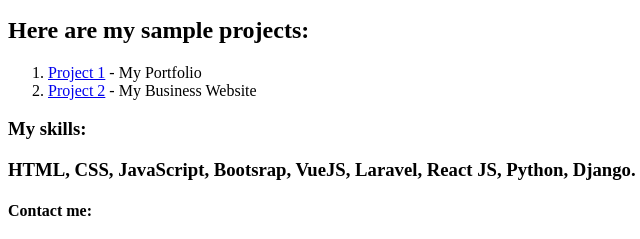
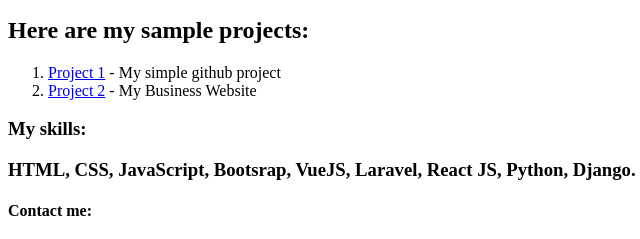
Before and after one commit to paulsddev/githubproject, a plain HTML site: page index.html in a window 1280 px wide. Shown: the part 495-734 px from the top of the page, 0-640 px from the left. Drawn offline with Linux system fonts and the light colour scheme.

Commit message:
Update index.html

```diff
--- a/index.html
+++ b/index.html
@@ -30,7 +30,7 @@ Sharing knowledge and collaborating with others is key to personal and professio
 
 	<h2>Here are my sample projects:</h2>
 		<ol>
-			<li><a href= "#">Project 1</a> - My Portfolio </li>
+			<li><a href= "https://github.com/paulsddev/githubproject/tree/main">Project 1</a> - My simple github project </li>
 			<li><a href= "#">Project 2</a> - My Business Website </li>
 		</ol>
 	<h3>My skills:
```
